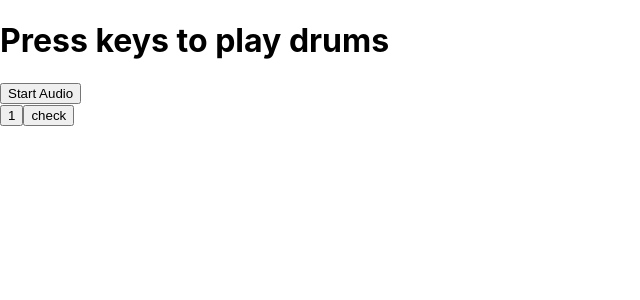
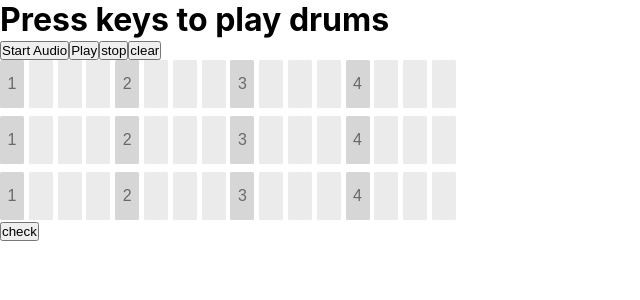
Before and after one commit to samuel5721/drumMarchine, a React (Create React App) app: page / in a window 1280 px wide. Shown: the top 300 px of the page, without its empty margins (0-640 px from the left). Built offline with nearby package versions, Linux system fonts and the light colour scheme.

Commit message:
feat: notes, play, stop, clear

```diff
--- a/src/App.js
+++ b/src/App.js
@@ -3,21 +3,20 @@ import drum_kick from './assets/sound/drum_kick.wav';
 import drum_snare from './assets/sound/drum_snare.wav';
 import drum_hiHat from './assets/sound/drum_hiHat.wav';
 
+import styles from './App.module.css';
+
 function App() {
   const [audioContext, setAudioContext] = useState(null);
   const [isFetched, setIsFetched] = useState(false);
+  const [isPlaying, setIsPlaying] = useState(false);
+  const [bpm, setBpm] = useState(120);
+  const [intervalId, setIntervalId] = useState(null);
+  const noteNum = 16;
   const audioBuffer = useRef({
     kick: null,
     snare: null,
     hiHat: null,
   });
-
-  const keyDrumMap = {
-    c: 'kick',
-    x: 'snare',
-    z: 'hiHat',
-  };
-
   const soundMap = {
     kick: drum_kick,
     snare: drum_snare,
@@ -25,18 +24,15 @@ function App() {
   };
 
   const [score, setScore] = useState({
-    kick: Array.from({length: 16}, () => false),
-    snare: Array.from({length: 16}, () => false),
-    hiHat: Array.from({length: 16}, () => false),
+    kick: Array.from({length: noteNum}, () => false),
+    snare: Array.from({length: noteNum}, () => false),
+    hiHat: Array.from({length: noteNum}, () => false),
   });
 
-  function changeScore(ins, row) {
-    let scoreArr = score;
-    scoreArr[ins][row] = scoreArr[ins][row] ? false : true;
-    setScore(scoreArr);
-  };
+  //오디오 초기화
+  const initializeAudio = async () => {
+    if(isFetched) return;
 
-  const initializeAudio = async () => {
     let localAudioContext = audioContext;
 
     // Create the AudioContext on user interaction
@@ -59,19 +55,9 @@ function App() {
     setIsFetched(true);
 };
 
-  useEffect(() => {
-    window.addEventListener('keydown', handleKeyDown);
-  }, [audioContext]);
-
-  const handleKeyDown = (event) => {
-    console.log(keyDrumMap[event.key]);
-    playSound(keyDrumMap[event.key]);
-  };
-
   // 사운드가 실질적으로 재생되는 함수
   const playSound = (drumType) => {
     if (audioBuffer.current[drumType] && audioContext) {
-      console.log("played", drumType);
       const source = audioContext.createBufferSource();
       source.buffer = audioBuffer.current[drumType];
       source.connect(audioContext.destination);
@@ -79,24 +65,87 @@ function App() {
     }
   };
 
+  useEffect(() => {
+    if (isPlaying) {
+      let currentNote = 0;
+
+      const interval = setInterval(() => {
+        for (const ins in score) {
+            if (score[ins][currentNote]) playSound(ins);
+        }
+
+        currentNote = (currentNote + 1) % noteNum;
+      }, 1000/(bpm/60*4));
+
+      setIntervalId(interval);
+    } else {
+      if (intervalId) clearInterval(intervalId);
+    }
+
+    return () => {
+        if (intervalId) clearInterval(intervalId);
+    };
+  }, [isPlaying])
+
+  //해당 악기와 줄에 해당하는 음표 변경
+  const changeScore = (ins, row) => {
+    const updatedScore = { ...score };
+    updatedScore[ins] = [...updatedScore[ins]];
+    updatedScore[ins][row] = !updatedScore[ins][row];
+    setScore(updatedScore);
+  };
+
+  //play 버튼 함수
+  const play = () => {
+    setIsPlaying(true);
+  }
+
+  const stop = () => {
+    setIsPlaying(false);
+  }
+
+  const scoreClear = () => {
+    const newScore = {};
+    for (const instrument in score) {
+        newScore[instrument] = Array.from({ length: noteNum }, () => false);
+    }
+    setScore(newScore);
+    setIsPlaying(false);
+  }
+
   return (
     <div>
       <h1>Press keys to play drums</h1>
-      {
-        (isFetched
-          ? (
-            <>
-              <button>Play Kick</button>
-              <p>Now play your music!</p>
-            </>
-          )
-          : <button onClick={initializeAudio}>Start Audio</button>
-        )
-      }
-      <div>
-        <button onClick={ () => { changeScore('kick', 0); } }>1</button>
-        <button onClick={ () => { console.log(score); } }>check</button>
+      <button onClick={initializeAudio}>Start Audio</button>
+      <button onClick={play}>Play</button>
+      <button onClick={stop}>stop</button>
+      <button onClick={scoreClear}>clear</button>
+      <div className={styles.lineWrapper}>
+        {
+          ['hiHat', 'snare', 'kick'].map((ins) => {
+            return (
+              <div className={styles.rowWrapper}>
+                {Array.from({ length: noteNum }).map((_, i) => {
+                  return(
+                    <button
+                      className={styles.noteBtn}
+                      style={{ background:(score[ins][i]) ? '#72ac51' : (i%4 === 0) ? '#d6d6d6' : '#ebebeb' }}
+                      onClick={()=>{
+                        if(!isPlaying) {
+                          changeScore(ins, i);
+                          playSound(ins)
+                        }
+                    }}>
+                      {(i%4 === 0 && !score[ins][i]) ? (i+4)/4 : ''}
+                    </button>
+                  )
+                })}
+              </div>
+            );
+          })
+        }
       </div>
+      <button onClick={ () => { console.log(score); } }>check</button>
     </div>
   );
 }
--- a/src/App.module.css
+++ b/src/App.module.css
@@ -1,38 +1,26 @@
-.App {
-  text-align: center;
+* {
+  margin: 0;
+  padding: 0;
 }
 
-.App-logo {
-  height: 40vmin;
-  pointer-events: none;
+.lineWrapper {
+  display: flex;
+  flex-direction: column;
+  gap: 0.5rem;
 }
 
-@media (prefers-reduced-motion: no-preference) {
-  .App-logo {
-    animation: App-logo-spin infinite 20s linear;
-  }
+.rowWrapper {
+  display: flex;
+  flex-direction: row;
+  gap: 0.3rem;
 }
 
-.App-header {
-  background-color: #282c34;
-  min-height: 100vh;
-  display: flex;
-  flex-direction: column;
-  align-items: center;
-  justify-content: center;
-  font-size: calc(10px + 2vmin);
-  color: white;
+.noteBtn {
+  width: 1.5rem;
+  height: 3rem;
+  border: none;
+  border-radius: 0.1rem;
+
+  color: #696969;
+  font-size: 16px;
 }
-
-.App-link {
-  color: #61dafb;
-}
-
-@keyframes App-logo-spin {
-  from {
-    transform: rotate(0deg);
-  }
-  to {
-    transform: rotate(360deg);
-  }
-}
```
